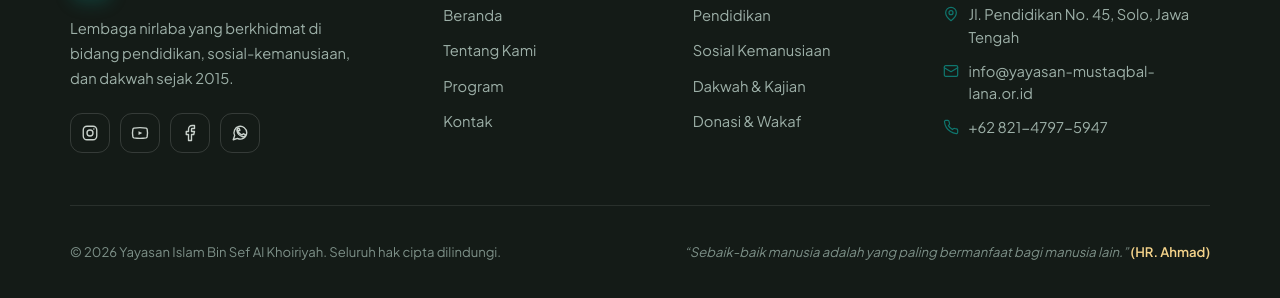
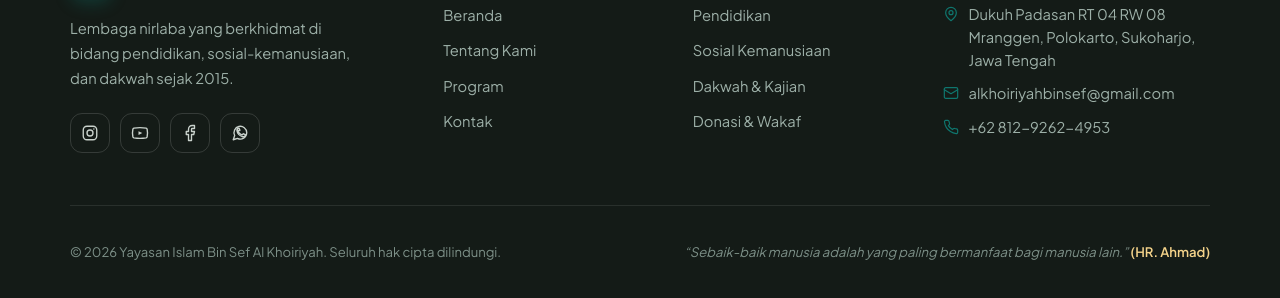
Before and after one commit to azzamamry-lab/YayasanMustLana, a website: page public/index.html in a window 1280 px wide. Shown: the part 5359-5657 px from the top of the page. Drawn offline with Linux system fonts and the light colour scheme.

Commit message:
Update contact details and copyright year in footer

```diff
--- a/public/index.html
+++ b/public/index.html
@@ -392,22 +392,22 @@
           <ul class="contact-list">
             <li>
               <svg viewBox="0 0 24 24" fill="none" stroke="currentColor" stroke-width="1.8" stroke-linecap="round" stroke-linejoin="round" width="16" height="16"><path d="M20 10c0 6-8 12-8 12s-8-6-8-12a8 8 0 0 1 16 0z"/><circle cx="12" cy="10" r="3"/></svg>
-              Jl. Pendidikan No. 45, Solo, Jawa Tengah
+              Dukuh Padasan RT 04 RW 08 Mranggen, Polokarto, Sukoharjo, Jawa Tengah
             </li>
             <li>
               <svg viewBox="0 0 24 24" fill="none" stroke="currentColor" stroke-width="1.8" stroke-linecap="round" stroke-linejoin="round" width="16" height="16"><rect x="2" y="4" width="20" height="16" rx="2"/><path d="m2 7 10 6 10-6"/></svg>
-              <a href="mailto:info@yayasan-mustaqbal-lana.or.id">info@yayasan-mustaqbal-lana.or.id</a>
+              <a href="mailto:info@yayasan-mustaqbal-lana.or.id">alkhoiriyahbinsef@gmail.com</a>
             </li>
             <li>
               <svg viewBox="0 0 24 24" fill="none" stroke="currentColor" stroke-width="1.8" stroke-linecap="round" stroke-linejoin="round" width="16" height="16"><path d="M22 16.9v3a2 2 0 0 1-2.2 2 19.8 19.8 0 0 1-8.6-3 19.5 19.5 0 0 1-6-6 19.8 19.8 0 0 1-3-8.7A2 2 0 0 1 4.1 2h3a2 2 0 0 1 2 1.7c.1 1 .4 2 .7 2.8a2 2 0 0 1-.5 2.1L8.1 9.9a16 16 0 0 0 6 6l1.3-1.2a2 2 0 0 1 2.1-.5c.9.3 1.9.6 2.8.7a2 2 0 0 1 1.7 2z"/></svg>
-              <a href="tel:+6282147975947">+62 821-4797-5947</a>
+              <a href="tel:+6281292624953">+62 812-9262-4953</a>
             </li>
           </ul>
         </div>
       </div>
 
       <div class="footer-bottom">
-        <p>© <span id="year">2026</span> Yayasan Islam Bin Sef Al Khoiriyah. Seluruh hak cipta dilindungi.</p>
+        <p>© <span id="year">2016</span> Yayasan Islam Bin Sef Al Khoiriyah. Seluruh hak cipta dilindungi.</p>
         <p class="footer-quran">“Sebaik-baik manusia adalah yang paling bermanfaat bagi manusia lain.” <span class="footer-quran-src">(HR. Ahmad)</span></p>
       </div>
     </div>
```
